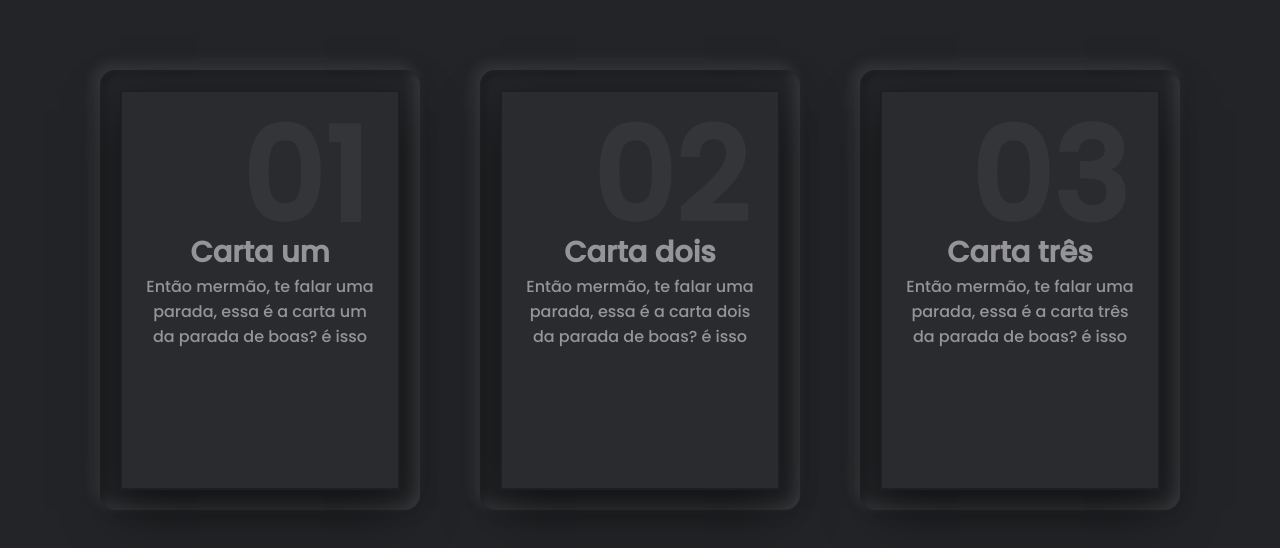
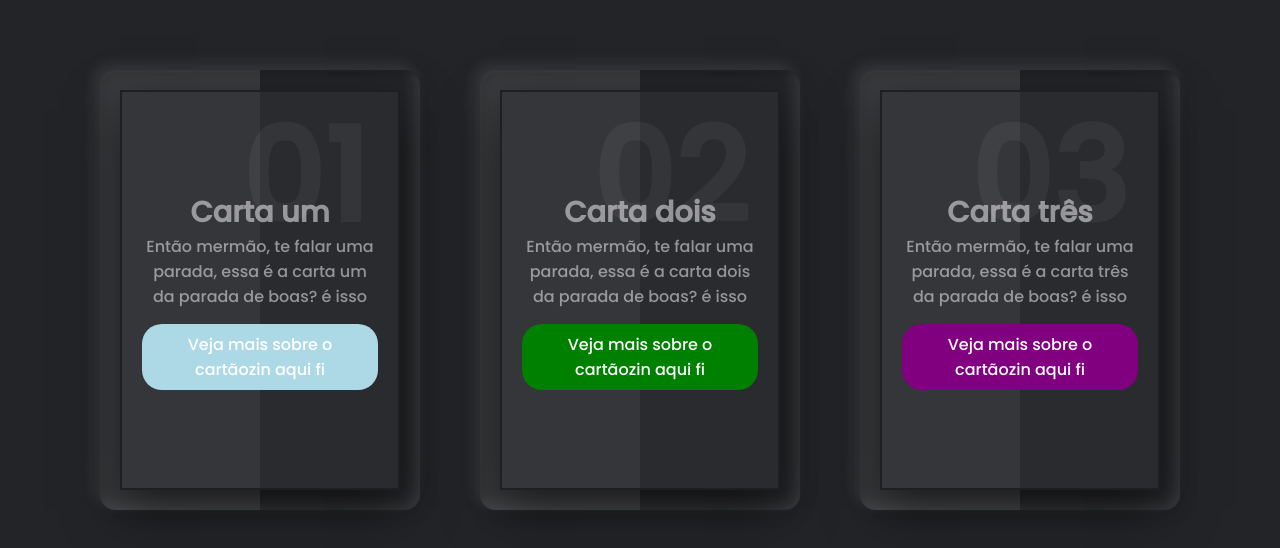
Before and after one commit to Starchaser7/frontend-designs, a plain HTML site: page cards/index.html in a window 1280 px wide. Drawn offline with Linux system fonts and the light colour scheme.

Commit message:
template do site de cards feito

```diff
--- a/cards/index.html
+++ b/cards/index.html
@@ -14,6 +14,7 @@
                     <h2 class="num">01</h2>
                     <h3 class="nome">Carta um</h3>
                     <p class="texto">Então mermão, te falar uma parada, essa é a carta um da parada de boas? é isso</p>
+                    <a href="#" target="_blank" class="link">Veja mais sobre o cartãozin aqui fi</a>
                 </div>
             </div>
         </div>
@@ -23,6 +24,7 @@
                     <h2 class="num">02</h2>
                     <h3 class="nome">Carta dois</h3>
                     <p class="texto">Então mermão, te falar uma parada, essa é a carta dois da parada de boas? é isso</p>
+                    <a href="#" target="_blank" class="link">Veja mais sobre o cartãozin aqui fi</a>
                 </div>
             </div>
         </div>
@@ -32,6 +34,7 @@
                     <h2 class="num">03</h2>
                     <h3 class="nome">Carta três</h3>
                     <p class="texto">Então mermão, te falar uma parada, essa é a carta três da parada de boas? é isso</p>
+                    <a href="#" target="_blank" class="link">Veja mais sobre o cartãozin aqui fi</a>
                 </div>
             </div>
         </div>
--- a/cards/style.css
+++ b/cards/style.css
@@ -12,7 +12,7 @@ body {
     justify-content: center;
     align-items: center;
     flex-wrap: wrap;
-    min-width: 100vh;
+    min-width: 80vh;
     background: #232427;
 }
 .container {
@@ -36,6 +36,17 @@ body {
     margin: 30px;
 }
 
+.container .card::before {
+    content: '';
+    position: absolute;
+    top: 0;
+    left: 0;
+    width: 50%;
+    height: 100%;
+    background: rgba(255, 255, 255,0.1);
+    border-radius: 15px 0px 0px 15px;
+}
+
 .container .card .box {
     position: absolute;
     top: 20px;
@@ -49,6 +60,18 @@ body {
     display: flex;
     justify-content: center;
     align-items: center;
+    overflow: hidden;
+}
+
+.container .card .box::before {
+    content: '';
+    position: absolute;
+    top: 0;
+    left: 0;
+    width: 50%;
+    height: 100%;
+    background: rgba(255, 255, 255,0.05);
+    pointer-events: none;
 }
 
 .container .card .box:hover {
@@ -83,3 +106,27 @@ body {
     z-index: 1;
     transition: 0.5s;
 }
+
+.link {
+    position: relative;
+    display: inline-block;
+    padding: 8px 20px;
+    background: #000000;
+    margin-top: 15px;
+    border-radius: 20px;
+    text-decoration: none;
+    font-weight: 400;
+    color: #ffffff;
+}
+
+.card:nth-child(1) .link {
+    background: lightblue;
+}
+
+.card:nth-child(2) .link {
+    background: green;
+}
+
+.card:nth-child(3) .link {
+    background: purple;
+}
```
